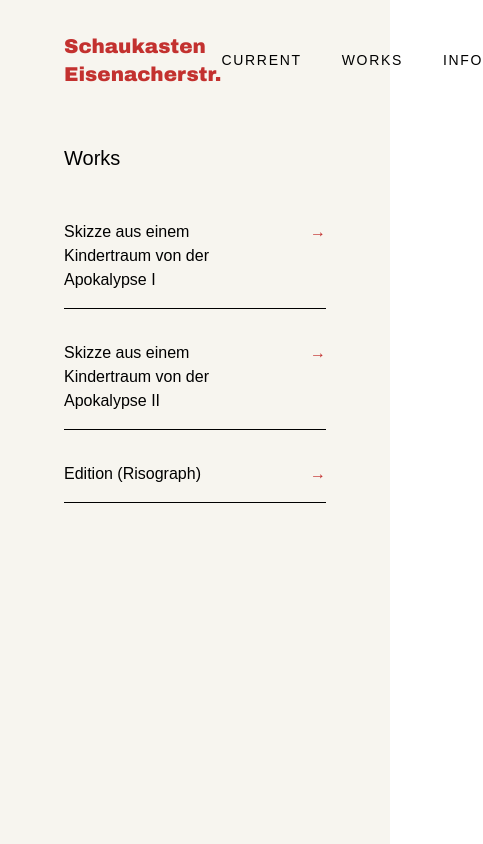
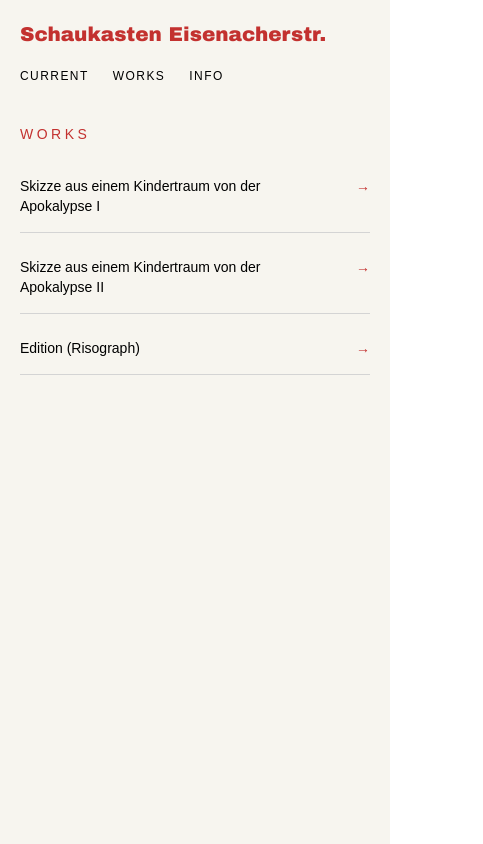
Before and after one commit to jr0blank/schaukasten-eisenacher, a Next.js app: page /works in a window 390 px wide. Shown: the whole page, 483 px wide, since content can reach past the window. Built offline with nearby package versions, Linux system fonts and the light colour scheme.

Commit message:
Fix mobile works page

```diff
--- a/app/works/page.tsx
+++ b/app/works/page.tsx
@@ -8,26 +8,28 @@ const archivoBlack = Archivo_Black({
 
 export default function Works() {
   return (
-    <main className="min-h-screen bg-[#f7f5ef] text-black">
-      <header className="flex justify-between items-center px-16 pt-8 pb-14">
-        <h1 className={`${archivoBlack.className} text-[#c3312f] text-xl`}>
+    <main className="min-h-screen bg-[#f7f5ef] text-black px-5 py-6 md:px-16 md:py-8">
+      <header className="mb-10 flex flex-col gap-6 md:flex-row md:items-center md:justify-between">
+        <h1 className={`${archivoBlack.className} text-[#c3312f] text-xl leading-none md:text-xl`}>
           Schaukasten Eisenacherstr.
         </h1>
 
-        <nav className="flex gap-10 text-sm tracking-[0.12em] uppercase">
+        <nav className="flex gap-6 text-xs tracking-[0.12em] uppercase md:text-sm">
           <Link href="/">Current</Link>
           <Link href="/works">Works</Link>
           <Link href="/info">Info</Link>
         </nav>
       </header>
 
-      <section className="mx-16 max-w-3xl">
-        <h2 className="text-xl mb-12">Works</h2>
+      <section>
+        <h2 className="mb-8 text-sm uppercase tracking-[0.25em] text-[#c3312f]">
+          Works
+        </h2>
 
-        <div className="space-y-8">
+        <div className="space-y-6 text-sm">
           <Link
             href="/works/skizze-aus-einem-kindertraum-von-der-apokalypse-i"
-            className="flex justify-between gap-8 border-b pb-4 hover:text-[#c3312f]"
+            className="flex justify-between gap-6 border-b border-neutral-300 pb-4"
           >
             <span>Skizze aus einem Kindertraum von der Apokalypse I</span>
             <span className="text-[#c3312f]">→</span>
@@ -35,7 +37,7 @@ export default function Works() {
 
           <Link
             href="/works/skizze-aus-einem-kindertraum-von-der-apokalypse-ii"
-            className="flex justify-between gap-8 border-b pb-4 hover:text-[#c3312f]"
+            className="flex justify-between gap-6 border-b border-neutral-300 pb-4"
           >
             <span>Skizze aus einem Kindertraum von der Apokalypse II</span>
             <span className="text-[#c3312f]">→</span>
@@ -43,7 +45,7 @@ export default function Works() {
 
           <Link
             href="/works/edition"
-            className="flex justify-between gap-8 border-b pb-4 hover:text-[#c3312f]"
+            className="flex justify-between gap-6 border-b border-neutral-300 pb-4"
           >
             <span>Edition (Risograph)</span>
             <span className="text-[#c3312f]">→</span>
```
